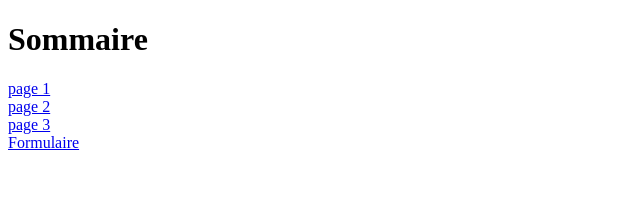
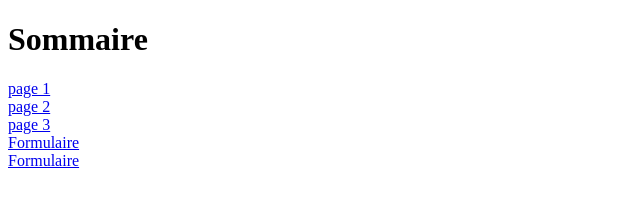
Before and after one commit to CustodioKevin/site-frame, a plain HTML site: page lien.html in a window 1280 px wide. Shown: the full height of the page, 0-640 px from the left. Drawn offline with Linux system fonts and the light colour scheme.

Commit message:
Update lien.html

```diff
--- a/lien.html
+++ b/lien.html
@@ -11,6 +11,7 @@
 <a href="page2.html"  target="f2"> page 2</a> <br>
 <a href="page3.html"  target="f2"> page 3</a> <br>
 <a href="formulaire.html"  target="f2"> Formulaire</a> <br>
+	<a href="https://custodiokevin.github.io/index/index.html"  target="f2"> Formulaire</a> <br>
 
 
 </body>
```
